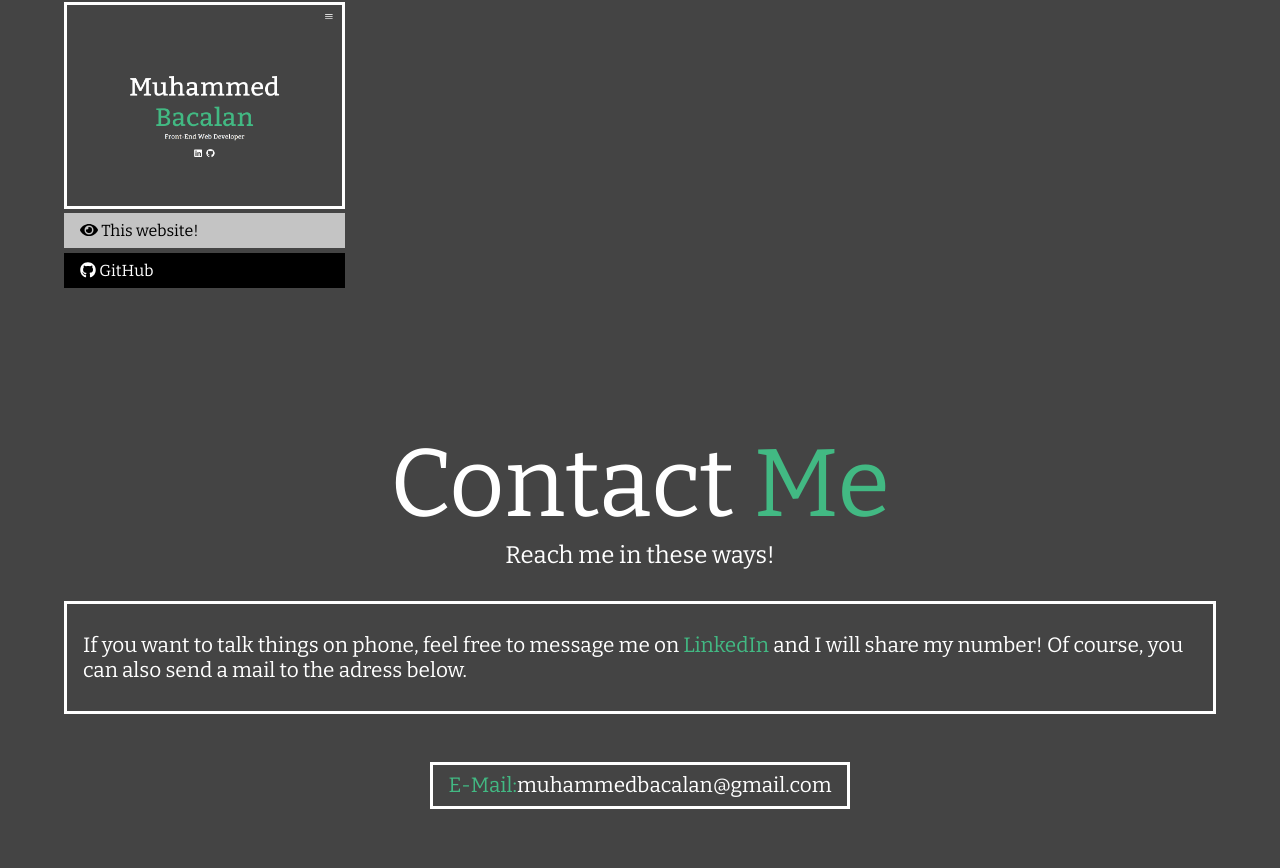
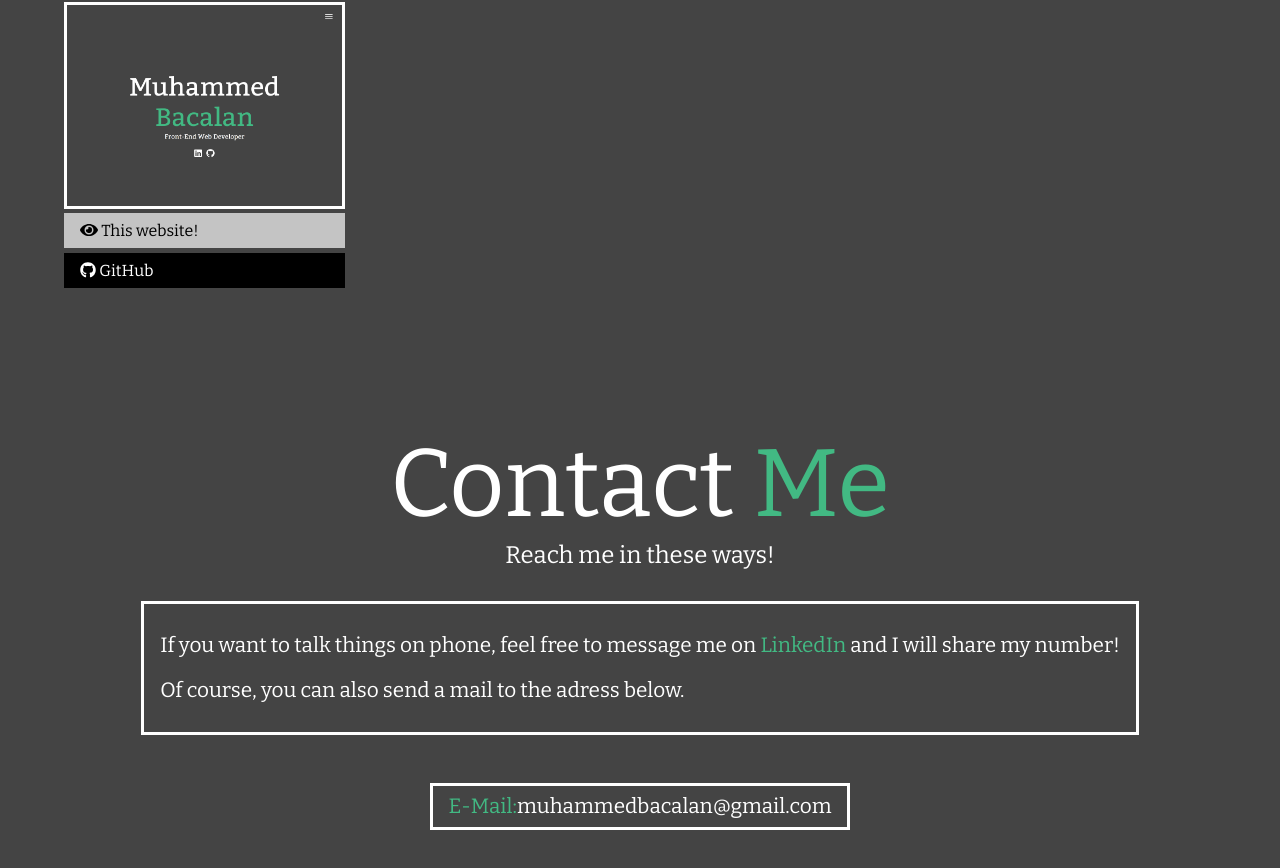
Before and after one commit to mbacalan/muhammedbacalan, a Vue app: page / in a window 1280 px wide. Shown: the part 2103-2971 px from the top of the page. Built offline with nearby package versions, Linux system fonts and the light colour scheme.

Commit message:
Seperate the sentences for easier reading

```diff
--- a/src/components/Contact.vue
+++ b/src/components/Contact.vue
@@ -6,7 +6,8 @@
       <div>
         <p>If you want to talk things on phone, feel free to message me on
           <a href="https://www.linkedin.com/in/muhammed-bacalan/" class="secondary-text">LinkedIn</a>
-          and I will share my number! Of course, you can also send a mail to the adress below.</p>
+          and I will share my number!</p>
+          <p>Of course, you can also send a mail to the adress below.</p>
       </div>
       <div>
         <span class="secondary-text">E-Mail:</span>
@@ -19,9 +20,8 @@
 <script>
 export default {
   name: "Contact"
-}
+};
 </script>
-
 
 <style scoped lang="scss">
 @import "@/assets/_styleUtils.scss";
```
